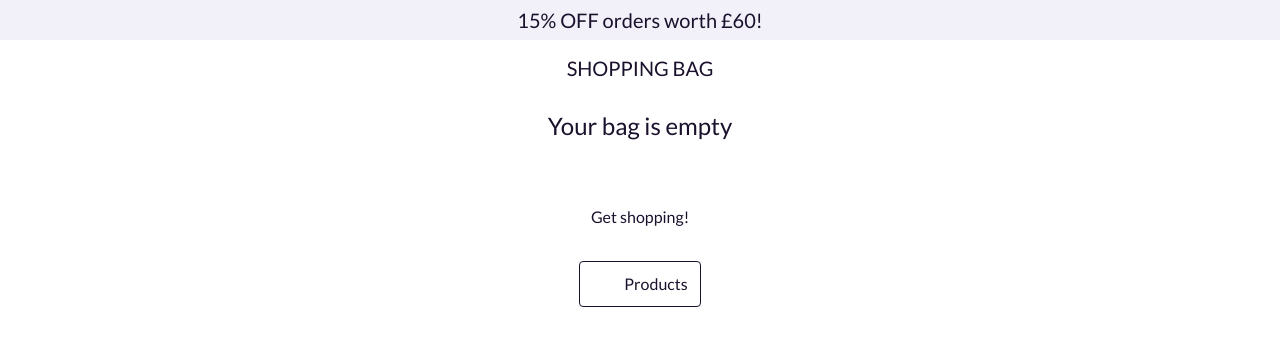
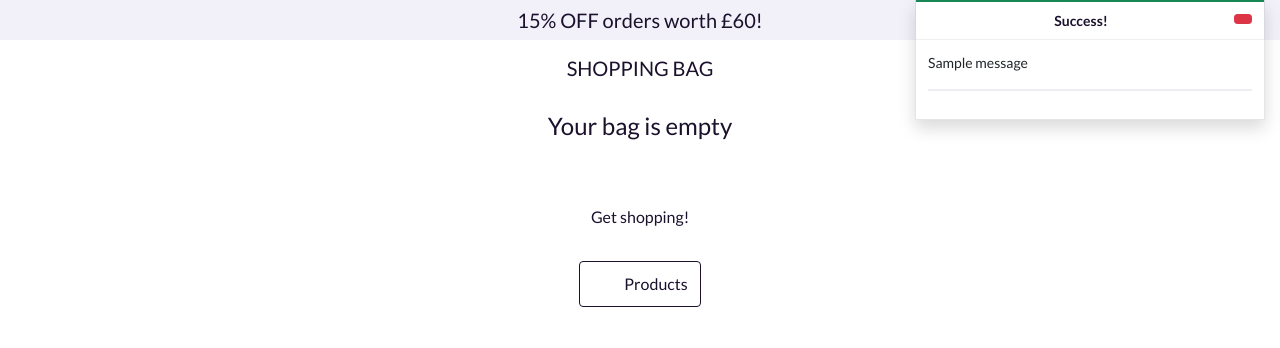
Before and after one commit to datonex/eau-royal, a Django app: page /bag/ in a window 1280 px wide. Shown: the part 72-420 px from the top of the page. Run offline with Django 3.2, Linux system fonts and the light colour scheme; tables that the repository leaves empty hold one stand-in row (values such as "Sample post"); one stand-in notice (Sample message) is shown; parts of the project's set-up code (start-up, migrations or seed data) failed here and were passed over; some libraries are stand-ins or nearby versions; some web fonts are replaced.

Commit message:
Add toasts errors and success messages in bag views.py

```diff
--- a/bag/views.py
+++ b/bag/views.py
@@ -1,4 +1,4 @@
-from django.shortcuts import redirect, render, reverse, HttpResponse
+from django.shortcuts import redirect, render, reverse, get_object_or_404, HttpResponse
 from django.contrib import messages
 
 from products.models import Product
@@ -14,7 +14,7 @@ def view_bag(request):
 def add_to_bag(request, item_id):
     """Add a new item to the shopping bag"""
 
-    product = Product.objects.get(pk=item_id)
+    product = get_object_or_404(Product, pk=item_id)
     quantity = int(request.POST.get("quantity"))
     redirect_url = request.POST.get("redirect_url")
     size = None
@@ -27,20 +27,47 @@ def add_to_bag(request, item_id):
         if item_id in list(bag.keys()):
             if size in bag[item_id]["items_by_size"].keys():
                 bag[item_id]["items_by_size"][size] += quantity
-                messages.success(request, f"Added {product.name} to your bag")
+                messages.success(
+                    request,
+                    (
+                        f"Updated size {size} "
+                        f"{product.brand.name}, {product.name} quantity to "
+                        f'{bag[item_id]["items_by_size"][size]}'
+                    ),
+                )
             else:
                 bag[item_id]["items_by_size"][size] = quantity
-                messages.success(request, f"Added {product.name} to your bag")
+                messages.success(
+                    request,
+                    (
+                        f"Added size {size} "
+                        f"{product.brand.name}, {product.name} to your bag"
+                    ),
+                )
         else:
             bag[item_id] = {"items_by_size": {size: quantity}}
-            messages.success(request, f"Added {product.name} to your bag")
+            messages.success(
+                request,
+                (
+                    f"Added size {size} "
+                    f"{product.brand.name}, {product.name} to your bag"
+                ),
+            )
     else:
         if item_id in list(bag.keys()):
             bag[item_id] += quantity
-            messages.success(request, f"Added {product.name} to your bag")
+            messages.success(
+                request,
+                (
+                    f"Updated {product.brand.name}, {product.name} "
+                    f"quantity to {bag[item_id]}"
+                ),
+            )
         else:
             bag[item_id] = quantity
-            messages.success(request, f"Added {product.name} to your bag")
+            messages.success(
+                request, f"Added {product.brand.name}, {product.name} to your bag"
+            )
 
     request.session["bag"] = bag
     return redirect(redirect_url)
@@ -49,6 +76,7 @@ def add_to_bag(request, item_id):
 def adjust_bag(request, item_id):
     """Edit the quantity of a product to specified amount"""
 
+    product = get_object_or_404(Product, pk=item_id)
     quantity = int(request.POST.get("quantity"))
     size = None
 
@@ -59,15 +87,41 @@ def adjust_bag(request, item_id):
     if size:
         if quantity > 0:
             bag[item_id]["items_by_size"][size] = quantity
+            messages.success(
+                request,
+                (
+                    f"Updated size {size} "
+                    f"{product.brand.name}, {product.name} quantity to "
+                    f'{bag[item_id]["items_by_size"][size]}'
+                ),
+            )
         else:
             del bag[item_id]["items_by_size"][size]
             if not bag[item_id]["items_by_size"]:
                 bag.pop(item_id)
+            messages.success(
+                request,
+                (
+                    f"Removed size {size} "
+                    f"{product.brand.name}, {product.name} from your bag"
+                ),
+            )
     else:
         if quantity > 0:
             bag[item_id] = quantity
+            messages.success(
+                request,
+                (
+                    f"Updated {product.brand.name}, {product.name} "
+                    f"quantity to {bag[item_id]}"
+                ),
+            )
         else:
             bag.pop(item_id)
+            messages.success(
+                request,
+                (f"Removed {product.brand.name}, {product.name} " f"from your bag"),
+            )
 
     request.session["bag"] = bag
     return redirect(reverse("view_bag"))
@@ -77,20 +131,30 @@ def remove_from_bag(request, item_id):
     """Remove item from bag"""
     try:
         size = None
-
+        product = get_object_or_404(Product, pk=item_id)
         if "product_size" in request.POST:
             size = request.POST["product_size"]
-
         bag = request.session.get("bag", {})
 
         if size:
             del bag[item_id]["items_by_size"][size]
             if not bag[item_id]["items_by_size"]:
                 bag.pop(item_id)
+            messages.success(
+                request,
+                (
+                    f"Removed size {size} "
+                    f"{product.brand.name}, {product.name} from your bag"
+                ),
+            )
         else:
             bag.pop(item_id)
+            messages.success(
+                request, f"Removed {product.brand.name}, {product.name} from your bag"
+            )
 
         request.session["bag"] = bag
         return HttpResponse(status=200)
-    except Exception:
+    except Exception as e:
+        messages.error(request, f"Error removing item: {e}")
         return HttpResponse(status=500)
--- a/templates/base.html
+++ b/templates/base.html
@@ -68,7 +68,7 @@
         <div class="col-12 col-lg-4 my-auto py-1 py-lg-0">
           <ul class="list-inline list-unstyled text-center text-lg-right my-0">
             <li class="list-inline-item dropdown">
-              <a class="nav-link" href="#" role="button" data-bs-toggle="dropdown" aria-expanded="false" aria-label="user account">
+              <a class="nav-link btn-dp" href="#" role="button" data-bs-toggle="dropdown" aria-expanded="false" aria-label="user account">
                 <span class="icon text-lv">
                   <i class="fa-solid fa-user icon"></i>
                 </span>
@@ -165,7 +165,17 @@
   {% if messages %}
     <div class="message-container">
       {% for message in messages %}
-        {% include 'includes/toasts/toast_success.html' %}
+        {% with message.level as level %}
+          {% if level == 40 %}
+            {% include 'includes/toasts/toast_error.html' %}
+          {% elif level == 30 %}
+            {% include 'includes/toasts/toast_warning.html' %}
+          {% elif level == 25 %}
+            {% include 'includes/toasts/toast_success.html' %}
+          {% else %}
+            {% include 'includes/toasts/toast_info.html' %}
+          {% endif %}
+        {% endwith %}
       {% endfor %}
     </div>
   {% endif %}
--- a/templates/includes/toasts/toast_success.html
+++ b/templates/includes/toasts/toast_success.html
@@ -1,17 +1,16 @@
-<div class="toast custom-toast rounded-0 border-top-0" role="alert" aria-live="assertive" aria-atomic="true" data-autohide="false">
-    <div class="arrow-up arrow-success"></div>
+<div class="toast custom-toast rounded-0 border-top-0" role="alert" aria-live="assertive" aria-atomic="true" data-bs-autohide="false">
   <div class="w-100 toast-capper bg-success"></div>
-    <div class="toast-header bg-white text-dark">
-        <strong class="mr-auto">Success!</strong>
-        <button type="button" class="ml-2 mb-1 close text-dark" data-dismiss="toast" aria-label="Close">
-            <span aria-hidden="true">&times;</span>
+  <div class="toast-header bg-white text-dp d-flex justify-content-between">
+    <strong class="mx-auto">Success!</strong>
+    <button type="button" class="btn btn-danger btn-sm mb-1" data-bs-dismiss="toast" aria-label="Close">
+      <i class="fa-solid fa-xmark"></i>
     </button>
   </div>
   <div class="toast-body bg-white">
     <div class="row">
       <div class="col">
         {{ message }}
-                <hr class="mt-1 mb-3">
+        <hr class="default-hr w-100 border-2 mx-auto">
       </div>
     </div>
   </div>
```
Also changed, not shown: templates/includes/toasts/toast_error.html (+15 -11 lines), templates/includes/toasts/toast_info.html (+15 -11 lines), templates/includes/toasts/toast_warning.html (+15 -11 lines). Lines whose indentation alone changed are shown as unchanged.
